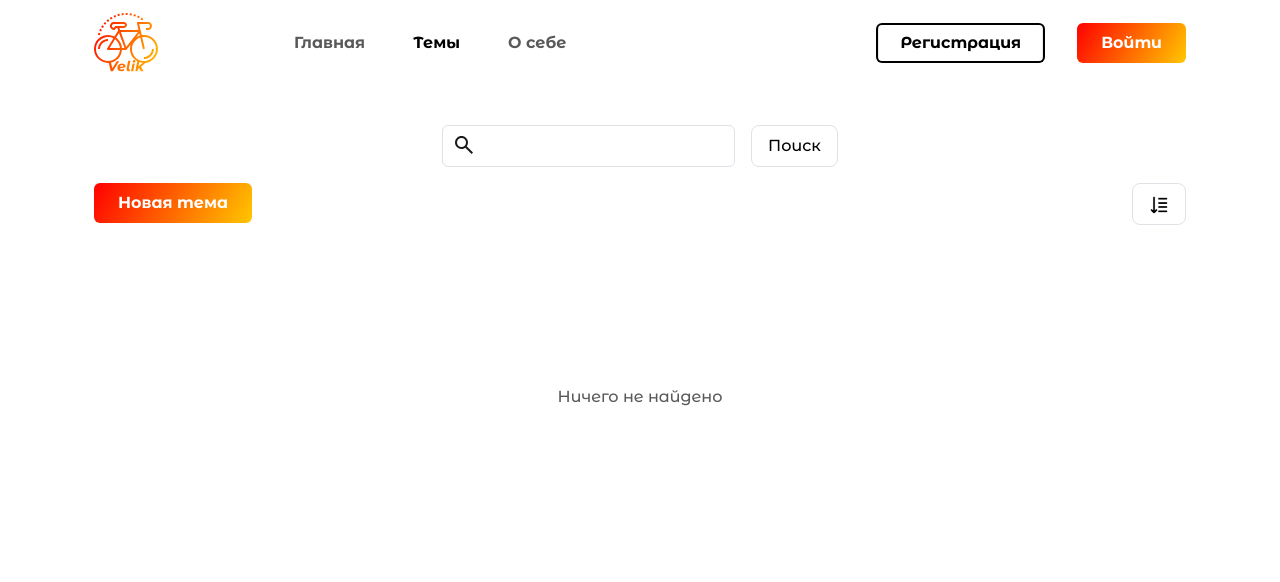
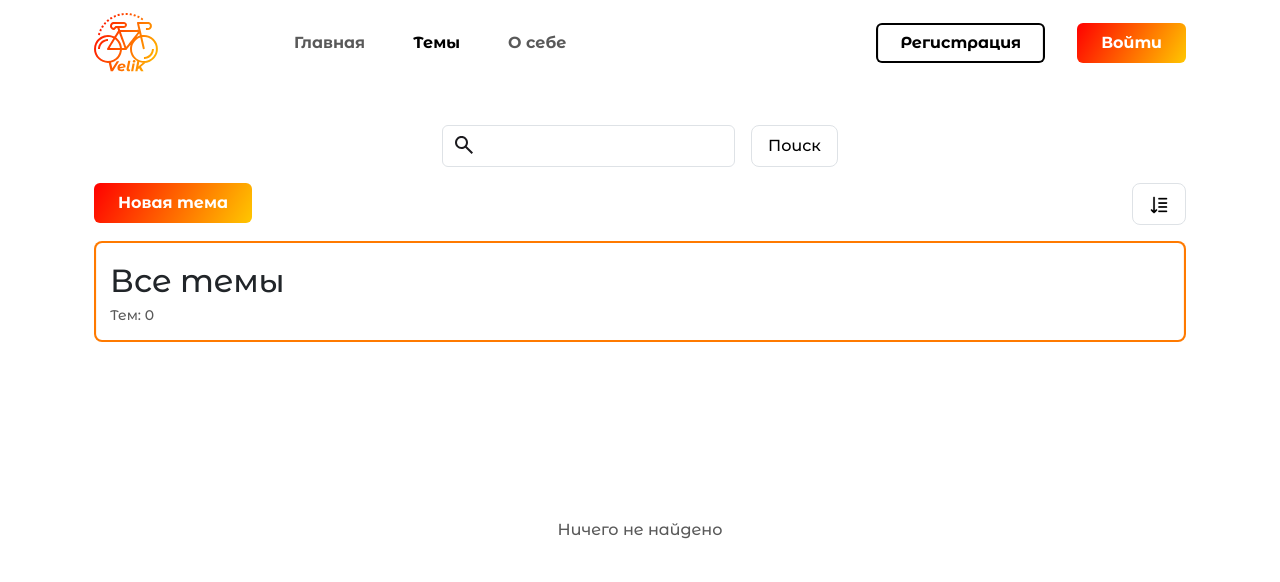
Before and after one commit to VadimBarinov/Bicycle-Forum, a Django app: page /themes/ in a window 1280 px wide. Shown: the top 582 px of the page. Run offline with Django 5.2, Linux system fonts and the light colour scheme; data that the repository does not hold is empty.

Commit message:
added count messages and themes on pages

```diff
--- a/app/forum/templates/forum/index.html
+++ b/app/forum/templates/forum/index.html
@@ -35,6 +35,11 @@
                                 <img class="ms-auto" src="{% static 'forum/images/right.svg' %}" width="20"/>
                             </div>
                         </div>
+                        <div class="theme-info-container">
+                            <p>
+                                Тем: {{ section.theme.all|length }}
+                            </p>
+                        </div>
                     </div>
                 </div>
             </a>
--- a/app/forum/templates/forum/theme_list.html
+++ b/app/forum/templates/forum/theme_list.html
@@ -22,6 +22,19 @@
         </div>
     </div>
 
+    <div class="my-border border-color-orange my-3">
+        <div class="p-3">
+            <div class="page-title">
+                Все темы
+            </div>
+            <div class="theme-info-container">
+                <p>
+                    Тем: {{ all_themes_count }}
+                </p>
+            </div>
+        </div>
+    </div>
+
     {% if not themes %}
       <div class="empty-bikes">
         <p>Ничего не найдено</p>
--- a/app/forum/views.py
+++ b/app/forum/views.py
@@ -92,6 +92,7 @@ class ThemeList(DataMixin, ListView):
 
     is_ascending = None
     query = None
+    all_themes_count = 0
 
     def get_queryset(self):
         object_list = self.model.objects.all()
@@ -105,6 +106,7 @@ class ThemeList(DataMixin, ListView):
             object_list,
             self.is_ascending,
         )
+        self.all_themes_count = len(object_list)
         return object_list
 
     def get_context_data(self, **kwargs):
@@ -113,6 +115,7 @@ class ThemeList(DataMixin, ListView):
             context,
             query=self.query,
             is_ascending=self.is_ascending,
+            all_themes_count = self.all_themes_count,
         )
 
 
@@ -124,6 +127,7 @@ class ThemesOnSectionList(DataMixin, ListView):
 
     is_ascending = None
     query = None
+    all_themes_count = 0
 
     def get_queryset(self):
         object_list = self.model.objects.filter(
@@ -139,6 +143,7 @@ class ThemesOnSectionList(DataMixin, ListView):
             object_list,
             self.is_ascending,
         )
+        self.all_themes_count = len(object_list)
         return object_list
 
     def get_context_data(self, **kwargs):
@@ -149,6 +154,7 @@ class ThemesOnSectionList(DataMixin, ListView):
             context,
             query=self.query,
             is_ascending=self.is_ascending,
+            all_themes_count = self.all_themes_count,
             section_id=section_id,
             title=title,
         )
@@ -162,6 +168,7 @@ class MessagesOnThemeList(DataMixin, ListView):
 
     is_ascending = None
     query = None
+    all_messages_count = 0
 
     def get(self, *args, **kwargs):
         parent_id = self.request.GET.get("parent_id")
@@ -210,6 +217,7 @@ class MessagesOnThemeList(DataMixin, ListView):
             object_list,
             self.is_ascending,
         )
+        self.all_messages_count = len(object_list)
         return object_list
 
     def get_context_data(self, **kwargs):
@@ -222,6 +230,7 @@ class MessagesOnThemeList(DataMixin, ListView):
             context,
             query=self.query,
             is_ascending=self.is_ascending,
+            all_messages_count=self.all_messages_count,
             theme_id=theme_id,
             section_id=section_id,
             title=title,
@@ -341,6 +350,7 @@ class MyMessagesList(DataMixin, ListView):
 
     is_ascending = None
     query = None
+    all_messages_count = 0
 
     def post(self, *args, **kwargs):
         message_delete_id = self.request.POST.get("message_delete_id")
@@ -365,6 +375,7 @@ class MyMessagesList(DataMixin, ListView):
             object_list,
             self.is_ascending,
         )
+        self.all_messages_count = len(object_list)
         return object_list
 
     def get_context_data(self, **kwargs):
@@ -373,4 +384,5 @@ class MyMessagesList(DataMixin, ListView):
             context,
             query=self.query,
             is_ascending=self.is_ascending,
+            all_messages_count=self.all_messages_count,
         )
```
Also changed, not shown: app/forum/templates/forum/messages_on_theme.html (+9 -2 lines), app/forum/templates/forum/my_messages.html (+9 -2 lines), app/forum/templates/forum/themes_on_section.html (+9 -2 lines).
